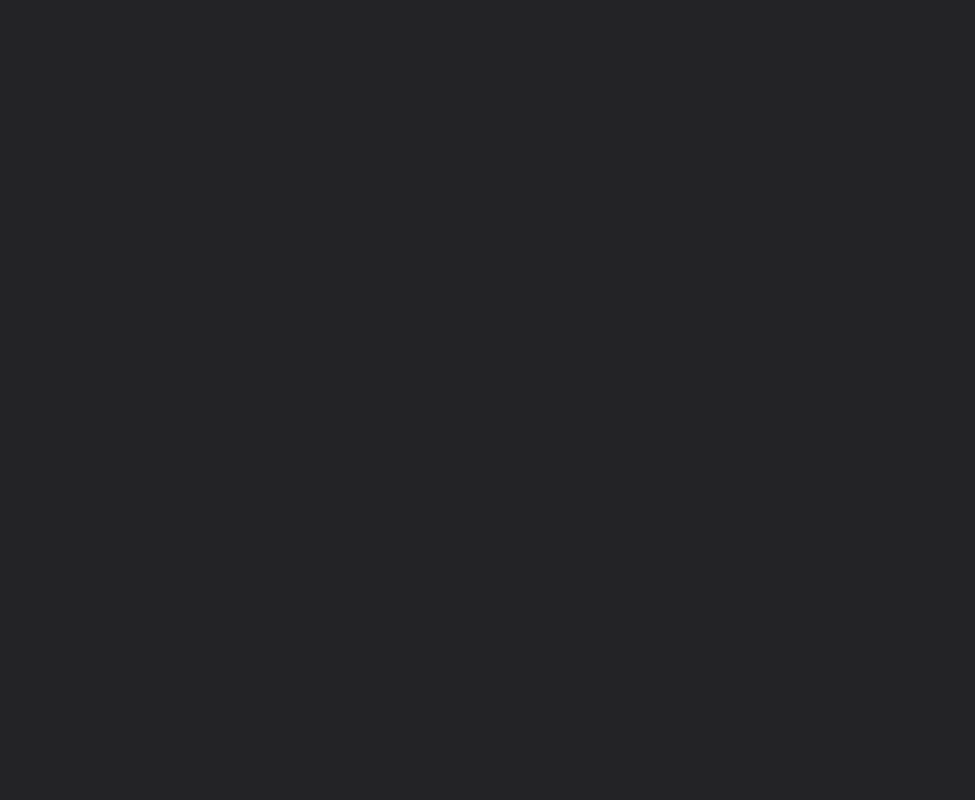
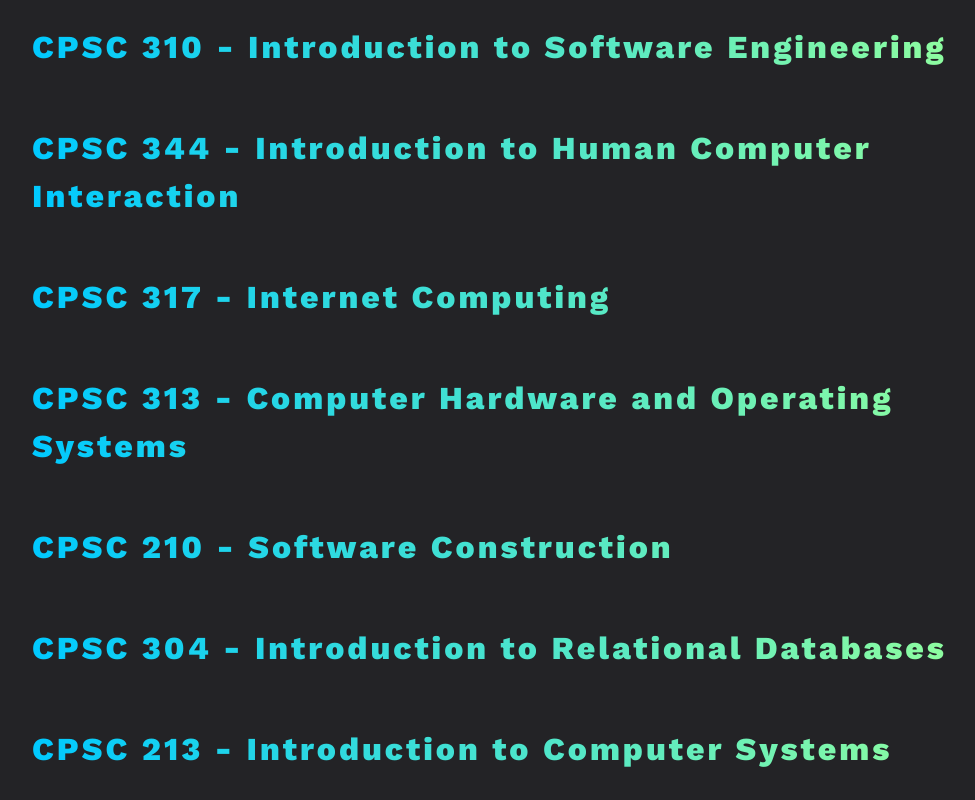
Before and after one commit to phillipsngs/WebsiteV2.0.0, a Next.js app: page /courses in a window 1280 px wide. Shown: the part 260-1060 px from the top of the page, without its empty margins (136-1111 px from the left). Before the commit the page ends 800 px from the top, so only its background shows below. Built offline with nearby package versions, Linux system fonts and the light colour scheme.

Commit message:
Added basic template

```diff
--- a/src/pages/courses/index.tsx
+++ b/src/pages/courses/index.tsx
@@ -1,9 +1,35 @@
 import React from 'react'
+import styles from '../../styles/components.module.scss'
+import coursesStyles from '../../styles/courses.module.scss'
 
 type Props = {}
 
 export default function Courses({}: Props) {
-  return (
-	<div>Courses</div>
+  return ( <div className={coursesStyles.gridContainer}>
+		<h2 className={`${styles.subHeadingText}`}>
+			CPSC 310 - Introduction to Software Engineering
+		</h2>
+		<h2 className={`${styles.subHeadingText}`}>
+			CPSC 344 - Introduction to Human Computer Interaction
+		</h2>
+		<h2 className={`${styles.subHeadingText}`}>
+			CPSC 317 - Internet Computing
+		</h2>
+		<h2 className={`${styles.subHeadingText}`}>
+			CPSC 313 - Computer Hardware and Operating Systems
+		</h2>
+		<h2 className={`${styles.subHeadingText}`}>
+			CPSC 210 - Software Construction
+		</h2>
+		<h2 className={`${styles.subHeadingText}`}>
+			CPSC 304 - Introduction to Relational Databases
+		</h2>
+		<h2 className={`${styles.subHeadingText}`}>
+			CPSC 213 - Introduction to Computer Systems
+		</h2>
+		<h2 className={`${styles.subHeadingText}`}>
+			CPSC 320 - Intermediate Algorithm Design and Analysis
+		</h2>
+	</div>
   )
 }
--- a/src/pages/experience/index.tsx
+++ b/src/pages/experience/index.tsx
@@ -9,7 +9,7 @@ export default function Experience() {
 			Newton - Software Developer (Sep 2022 - Apr 2023)
 		</h2>
 		<li>
-			Implemented python script in Django backend that would automatically subscribe/unsubscribe users designated as inactive from SendGrid.
+			Implemented python script in Django backend that would automatically add and remove users from email service during onboarding and offboarding.
 		</li>
 		<li>
 			Completed migration of email service from Mailgun to SendGrid by porting existing emails (Pre-Authorized Debit Agreement, Large Virtual Crypto Transaction, Automatic Account Verification, Profit Helper), and writing their corresponding unit + integration tests to ensure correctness.
--- /dev/null
+++ b/src/styles/courses.module.scss
@@ -0,0 +1,28 @@
+@use '../styles/var' as v;
+
+
+.gridContainer {
+	display: grid;
+	grid-template-columns: 1fr;
+	margin-inline: v.$inline-grid-margin;
+	margin-block: 5em;
+}
+
+.img {
+	border-radius: 90%;
+	width: 85%;
+	height: 100%;
+
+}
+
+.imgContainer {
+	border-radius: 40%;
+	// padding-inline: 25%;
+	margin-left: 35%;
+}
+
+.gridSpan1Col {
+	grid-column-start: 2; // starts the selected attribute on the 2nd line do inspect element and click on the grid annotiation next to the div container that has display: grid to show lines
+	grid-row-start: 1;
+	grid-row-end: span 3;
+}
```
Also changed, not shown: src/pages/projects/index.tsx (+27 -1 lines).
